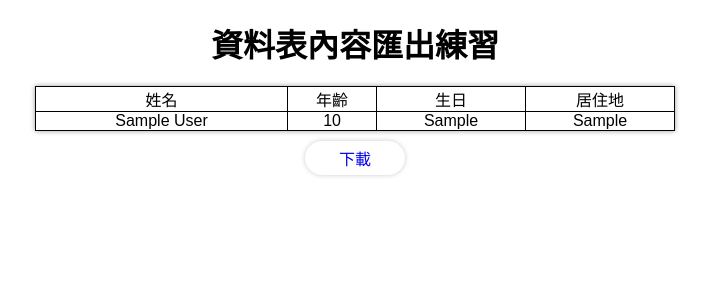
After one commit to ts04670223/phpfile, a PHP site: page /text-export.php in a window 1280 px wide. The commit adds this page. Shown: the top 300 px of the page, without its empty margins (285-994 px from the left). Run offline with PHP 8.4, Linux system fonts and the light colour scheme; tables that the repository leaves empty or names only in its code hold one stand-in row (values such as "Sample post").

Commit message:
匯出帶有bom頭的csv檔案,可以在excel中呈現文字

```diff
--- /dev/null
+++ b/download.csv
@@ -0,0 +1,4 @@
+小明,20,1990-10-12,台北市
+小華,21,1989-10-01,台中市
+小芳,22,1988-10-22,台南市
+小美,23,1987-09-30,高雄市
--- a/index.php
+++ b/index.php
@@ -11,6 +11,7 @@
 <a href="upload.php"><div class="types">表單檔案上傳</div></a>
 <a href="manage.php"><div class="types">檔案管理</div></a>
 <a href="text-import.php"><div class="types">文字檔案處理</div></a>
+<a href="text-export.php"><div class="types">資料表匯出</div></a>
 <a href="image.php"><div class="types">圖形處理</div></a>
 </body>
 </html>
--- /dev/null
+++ b/text-export.php
@@ -0,0 +1,97 @@
+<?php
+/****
+ * 1.建立資料庫及資料表
+ * 2.建立上傳檔案機制
+ * 3.取得檔案資源
+ * 4.取得檔案內容
+ * 5.建立SQL語法
+ * 6.寫入資料庫
+ * 7.結束檔案
+ */
+include_once "base.php";
+
+if (!empty($_GET['do']) && $_GET['do']=='download') {
+    $rows=all("students");
+    $file=fopen('download.csv',"w+");
+    // 寫入BOM檔頭
+    $utf8_with_bom = chr(239) . chr(187) .chr(191);
+    fwrite($file,$utf8_with_bom);
+    foreach($rows as $row){
+        $line=implode(',',[$row['name'],$row['age'],$row['birthday'],$row['addr']]);
+        fwrite($file,$line);
+        // echo $line. "-已寫入<br>";
+    }
+    fclose($file);
+
+    $filename="download.csv";
+}
+
+?>
+<!DOCTYPE html>
+<html lang="en">
+<head>
+    <meta charset="UTF-8">
+    <meta name="viewport" content="width=device-width, initial-scale=1.0">
+    <meta http-equiv="X-UA-Compatible" content="ie=edge">
+    <title>資料表內容匯出</title>
+    <link rel="stylesheet" href="style.css">
+    <style>
+        table{
+            width: 50%;
+            border-collapse: collapse;
+            text-align: center;
+            box-shadow: 0 0 5px #999;
+            margin: auto;
+        }
+        table td{
+            border:1px solid black;
+        }
+        .download{
+            display: block;
+            width: 100px;
+            padding: 5px 10px;
+            border-radius: 20px;
+            box-shadow: 0 0 5px #ccc;
+            margin: 10px auto;
+            text-align: center;
+        }
+    </style>
+</head>
+<body>
+<h1 class="header">資料表內容匯出練習</h1>
+<!----讀出匯入完成的資料----->
+<?php
+
+$rows=all('students');
+if (isset($filename)) {
+    ?>
+<a href="download.csv" download>~可以下載搂~</a>
+<?php
+}
+?>
+<table>
+    <tr>
+        <td>姓名</td>
+        <td>年齡</td>
+        <td>生日</td>
+        <td>居住地</td>
+    </tr>
+    <?php
+foreach($rows as $row){
+
+
+
+?>
+    <tr>
+        <td><?=$row['name'];?></td>
+        <td><?=$row['age'];?></td>
+        <td><?=$row['birthday'];?></td>
+        <td><?=$row['addr'];?></td>
+    </tr>
+<?php
+}
+?>
+</table>
+<a href="?do=download" class="download">下載</a>
+</body>
+</html>
--- a/text-import.php
+++ b/text-import.php
@@ -33,7 +33,7 @@ if (!empty($_FILES['txt']['tmp_name'])) {
         }
         $num++;
     }
-
+    fclose($file);
 
 }
 
```
